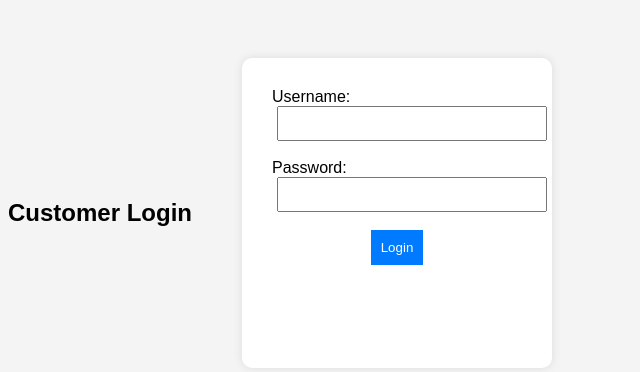
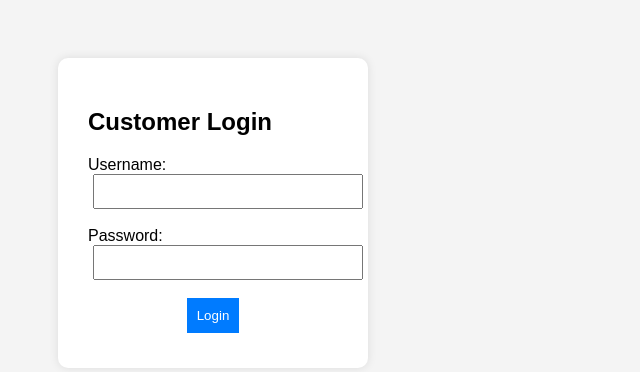
Before and after one commit to adamayliffe/customer-login, a plain HTML site: page index.html in a window 1280 px wide. Shown: the whole page, without its empty margins (0-640 px from the left). Drawn offline with Linux system fonts and the light colour scheme.

Commit message:
Update index.html

```diff
--- a/index.html
+++ b/index.html
@@ -7,12 +7,8 @@
     <link rel="stylesheet" href="style.css">
 </head>
 <body>
-    <header>
+    <div class="login-container">
         <h2>Customer Login</h2>
-    </header>
-    <br>
-    <br>
-    <div class="login-container">
         <form id="loginForm">
             <label for="username">Username:</label>
             <input type="text" id="username" required>
```
